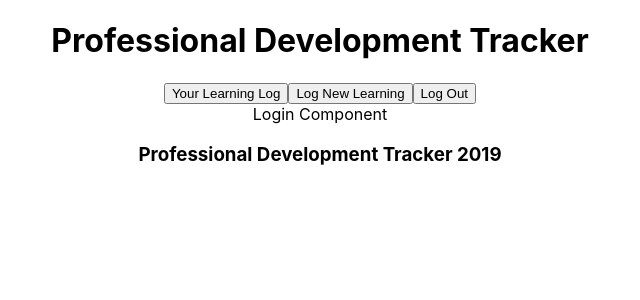
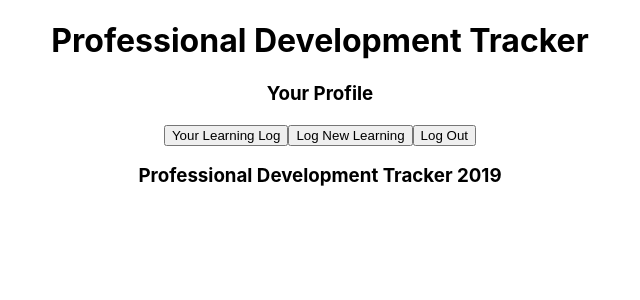
Before and after one commit to cyantis/prof_dev_tracker_v3, a React (Create React App) app in the folder pdt-app/: page / in a window 1280 px wide. Shown: the top 300 px of the page, without its empty margins (320-960 px from the left). Built offline with nearby package versions, Linux system fonts and the light colour scheme; no server answers.

Commit message:
adds Main container

```diff
--- a/pdt-app/package.json
+++ b/pdt-app/package.json
@@ -3,7 +3,7 @@
   "version": "0.1.0",
   "private": true,
   "proxy": "http://localhost:3001",
-  "homepage": "http://localhost:3000/login",
+  "homepage": "http://localhost:3000/home",
   "dependencies": {
     "cuid": "^2.1.6",
     "react": "^16.12.0",
--- a/pdt-app/src/App.js
+++ b/pdt-app/src/App.js
@@ -7,8 +7,7 @@ import Login from './components/accountComponents/Login'
 import SignUp from './components/accountComponents/SignUp'
 import Footer from './components/layoutComponents/Footer'
 import Header from './components/layoutComponents/Header'
-import ProfileMenu from './components/layoutComponents/ProfileMenu'
-import Content from './containers/Content'
+import Main from './containers/Main'
 
 
 class App extends React.Component {
@@ -16,9 +15,9 @@ class App extends React.Component {
     return (
       <div className="App">
         <Header />
-        <Content />
         <Router>
-          <Route path="/" component={Login} />
+          <Route path="/" component={Main} />
+          <Route path="/login" component={Login} />
           <Route path="/signup" component={SignUp} />
         </Router>
         <Footer />
--- a/pdt-app/src/components/layoutComponents/Header.js
+++ b/pdt-app/src/components/layoutComponents/Header.js
@@ -1,15 +1,9 @@
 import React from 'react'
-import Button from './Button'
 
 const Header = () => {
   return (
     <div className="Header">
       <h1>Professional Development Tracker</h1>
-      <div className="Navigation">
-        <Button url='/learning' text='Your Learning Log' />
-        <Button url='/events/new' text='Log New Learning' />
-        <Button url='' text='Log Out' />
-      </div>
     </div>
   )
 }
--- /dev/null
+++ b/pdt-app/src/components/layoutComponents/TopNav.js
@@ -0,0 +1,14 @@
+import React from 'react'
+import Button from './Button'
+
+const TopNav = () => {
+  return (
+    <div className="TopNav">
+      <Button url='/learning' text='Your Learning Log' />
+      <Button url='/events/new' text='Log New Learning' />
+      <Button url='' text='Log Out' />
+    </div>
+  )
+}
+
+export default TopNav
--- a/pdt-app/src/containers/Content.js
+++ b/pdt-app/src/containers/Main.js
@@ -4,12 +4,14 @@ import { connect } from 'react-redux'
 import { BrowserRouter as Router, Route } from 'react-router-dom'
 
 import LearningLog from '../components/accountComponents/LearningProfile'
+import ProfileMenu from '../components/layoutComponents/ProfileMenu'
+import TopNav from '../components/layoutComponents/TopNav'
 import Home from '../components/learningEventComponents/Home'
 import LearningEvent from '../components/learningEventComponents/LearningEvent'
 import NewEvent from '../components/learningEventComponents/NewEvent'
 
 
-class Content extends React.Component {
+class Main extends React.Component {
 
   async getEvents() {
     const response = await fetch('/api/v1/events')
@@ -23,7 +25,9 @@ class Content extends React.Component {
 
   render() {
     return (
-      <div className="Content">
+      <div className="Main">
+        <ProfileMenu />
+        <TopNav />
         <Router>
           <Route path="/learning" component={LearningLog} />
           <Route path="/events/new" render={props => <NewEvent addLearningEvent={this.props.addLearningEvent} />} />
@@ -40,4 +44,4 @@ const mapDispatchToProps = dispatch => ({
   addLearningEvent: learning => dispatch({ type: 'ADD_EVENT', learning }),
 })
 
-export default connect(mapStateToProps, mapDispatchToProps)(Content)
+export default connect(mapStateToProps, mapDispatchToProps)(Main)
--- a/pdt-app/src/index.js
+++ b/pdt-app/src/index.js
@@ -21,10 +21,6 @@ const store = createStore(
 ReactDOM.render(
   <Provider store={store}>
     <App />
-    <Router>
-      <Route path="/login" component={Login} />
-      <Route path="/createAccount" component={CreateAccount} />
-    </Router>
   </Provider>,
   document.getElementById('root')
 );
```
Also changed, not shown: 1 other file (tests, documents, lock files or other folders).
